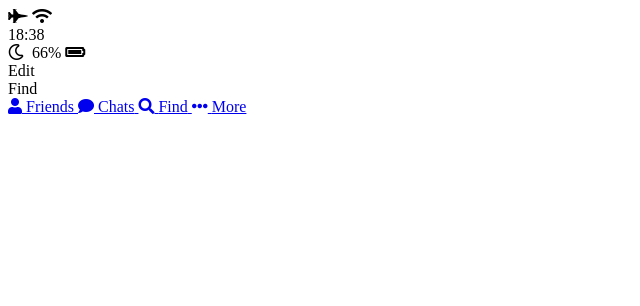
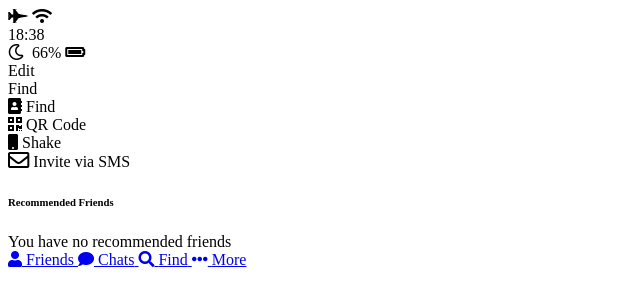
Before and after one commit to JayoungLee92/kakao-clone, a plain HTML site: page find.html in a window 1280 px wide. Shown: the whole page, without its empty margins (0-640 px from the left). Drawn offline with Linux system fonts and the light colour scheme; some icons are missing.

Commit message:
find is done!

```diff
--- a/find.html
+++ b/find.html
@@ -35,6 +35,34 @@
       </div>
     </div>
   </header>
+  <main class="find">
+    <setion class="find__options">
+      <div class="find__option">
+        <i class="fa fa-address-book"></i>
+        <span class="find__option-title">Find</span>
+      </div>
+      <div class="find__option">
+        <i class="fa fa-qrcode"></i>
+        <span class="find__option-title">QR Code</span>
+      </div>
+      <div class="find__option">
+        <i class="fa fa-mobile"></i>
+        <span class="find__option-title">Shake</span>
+      </div>
+      <div class="find__option">
+        <i class="far fa-envelope fa-lg"></i>
+        <span class="find__option-title">Invite via SMS</span>
+      </div>
+    </setion>
+    <section class="find-recommended">
+      <header>
+        <h6 class="recommend__title">Recommended Friends</h6>
+      </header>
+      <div class="recommended__none">
+        <span class="recommended_text">You have no recommended friends</span>
+      </div>
+    </section>
+  </main>
   <nav class="tab-var">
     <a href="index.html" class="tab-bar__tab">
       <i class="fa fa-user"></i>
```
